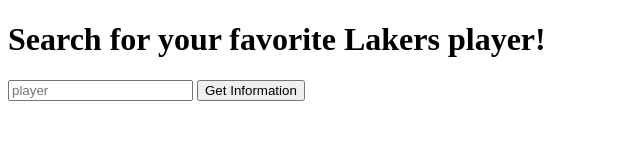
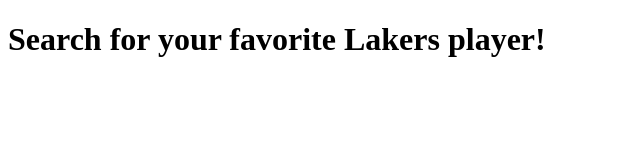
Before and after one commit to rudy35hernandez/NBA-API, a website: page index.html in a window 1280 px wide. Shown: the whole page, without its empty margins (0-640 px from the left). Drawn offline with Linux system fonts and the light colour scheme.

Commit message:
fixed index html

```diff
--- a/index.html
+++ b/index.html
@@ -8,8 +8,6 @@
 </head>
 <body>
     <h1>Search for your favorite Lakers player!</h1>
-    <input type="text" placeholder="player" name="name">
-    <button>Get Information</button>
 
 </body>
 </html>
```
